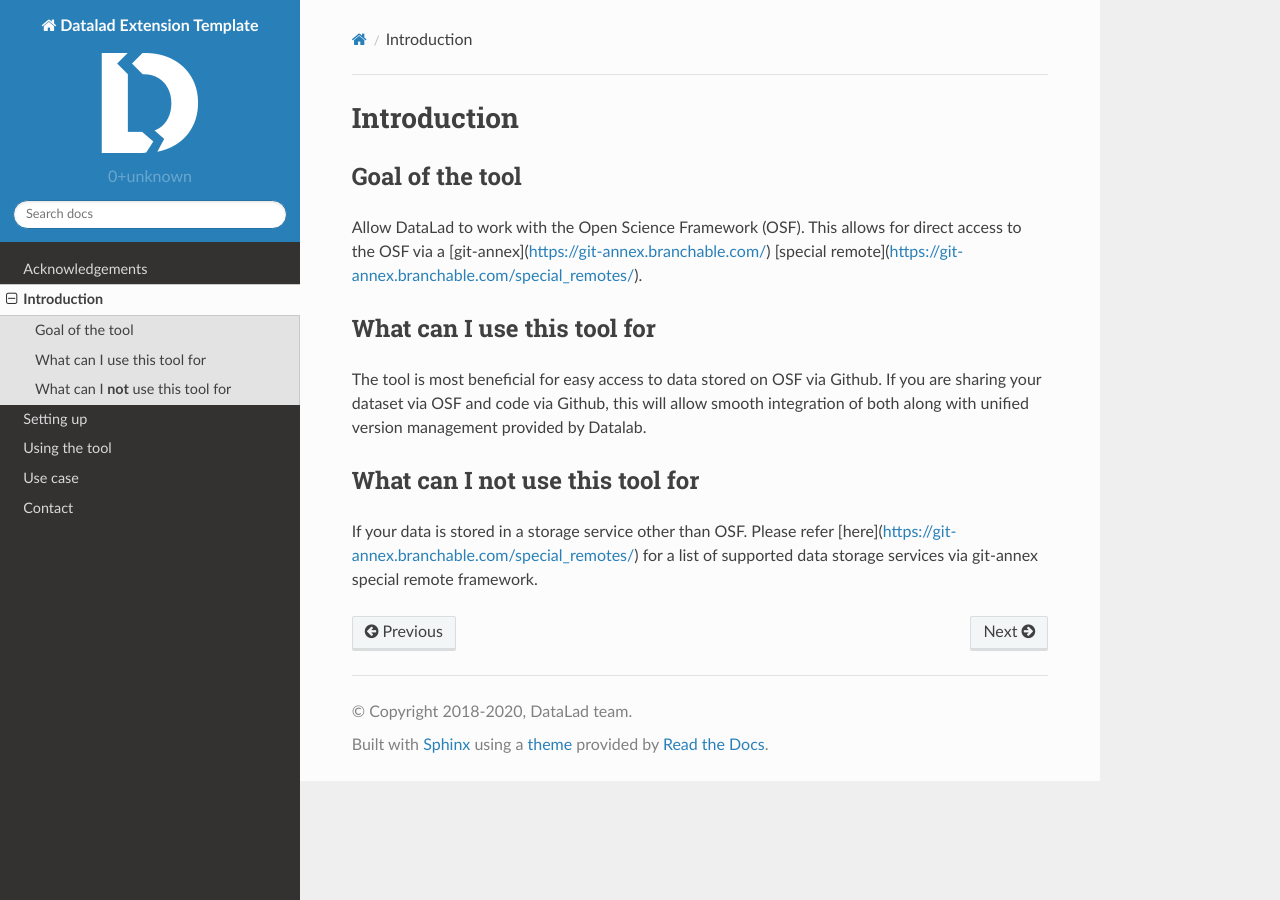
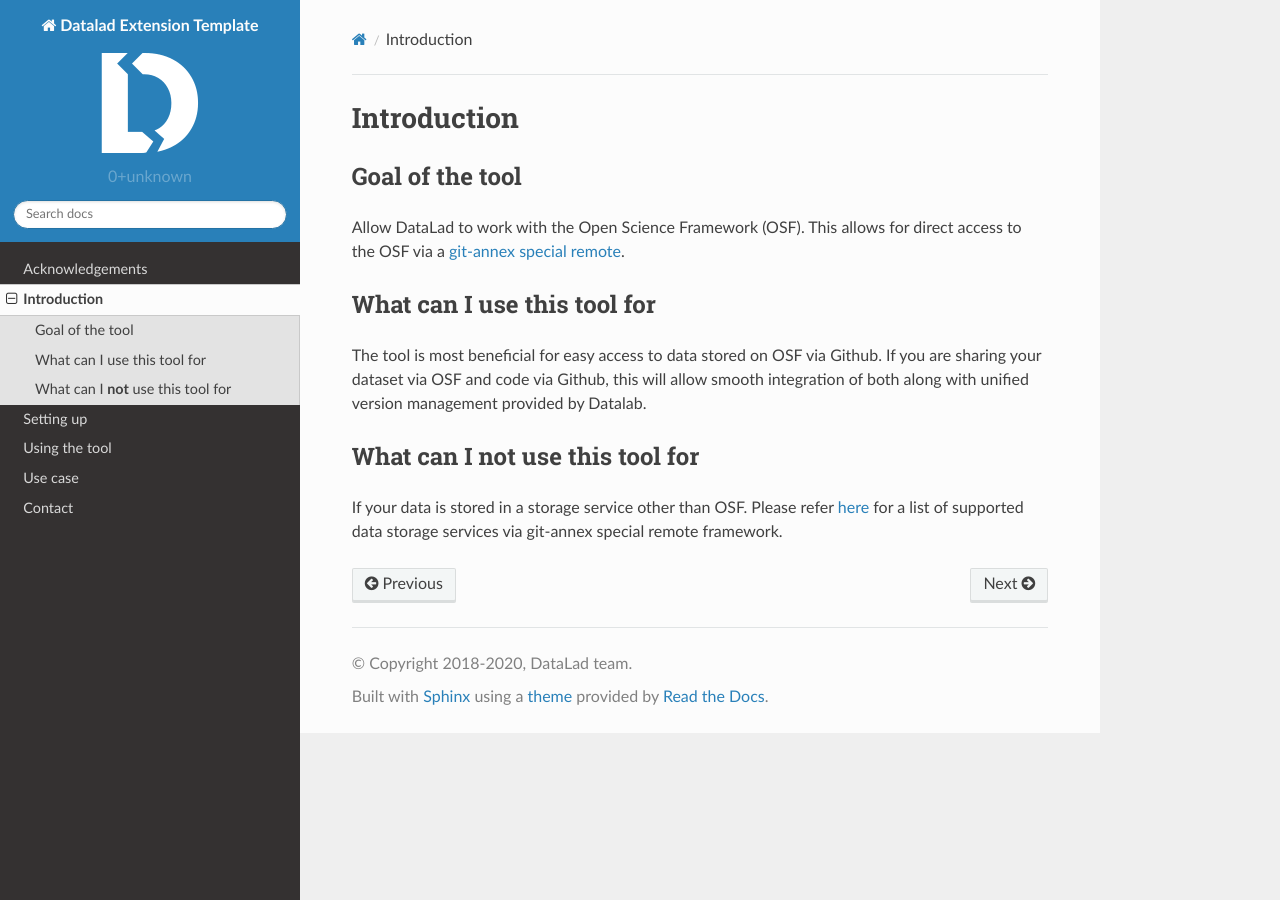
Before and after one commit to datalad/datalad-osf, a Sphinx documentation site: the page built from docs/source/intro.rst, in a window 1280 px wide. Built offline with Sphinx 7.4.7 and the Read the Docs theme 2.0.0, drawn with Linux system fonts in a browser that asks for light colours; pages that are not in the unit, such as notebooks, are missing from menus.

Commit message:
Markdown links -> RST links

```diff
--- a/docs/source/intro.rst
+++ b/docs/source/intro.rst
@@ -4,7 +4,7 @@
 Goal of the tool
 ^^^^^^^^^^^^^^^^
 
-Allow DataLad to work with the Open Science Framework (OSF). This allows for direct access to the OSF via a [git-annex](https://git-annex.branchable.com/) [special remote](https://git-annex.branchable.com/special_remotes/).
+Allow DataLad to work with the Open Science Framework (OSF). This allows for direct access to the OSF via a `git-annex <https://git-annex.branchable.com/>`_ `special remote <https://git-annex.branchable.com/special_remotes/>`_.
 
 What can I use this tool for
 ^^^^^^^^^^^^^^^^^^^^^^^^^^^^
@@ -14,4 +14,4 @@
 What can I **not** use this tool for
 ^^^^^^^^^^^^^^^^^^^^^^^^^^^^^^^^^^^^
 
-If your data is stored in a storage service other than OSF. Please refer [here](https://git-annex.branchable.com/special_remotes/) for a list of supported data storage services via git-annex special remote framework.
+If your data is stored in a storage service other than OSF. Please refer `here <https://git-annex.branchable.com/special_remotes/>`_ for a list of supported data storage services via git-annex special remote framework.
```
